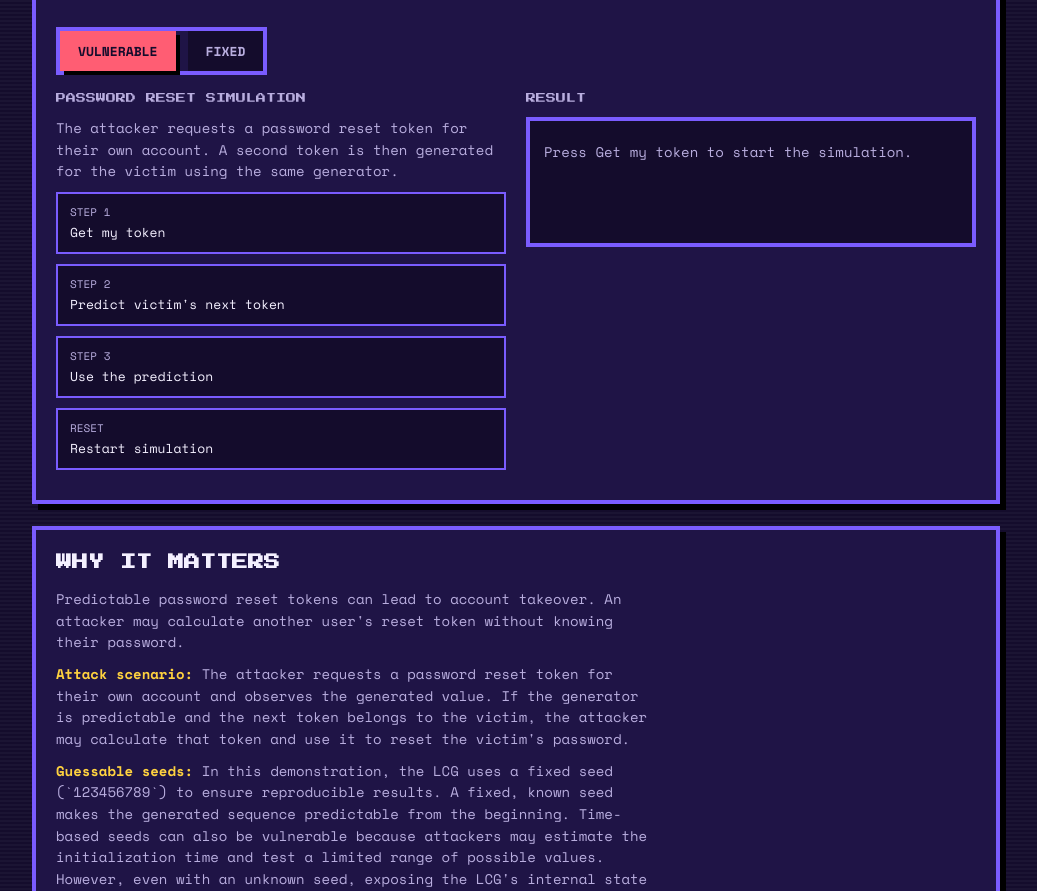
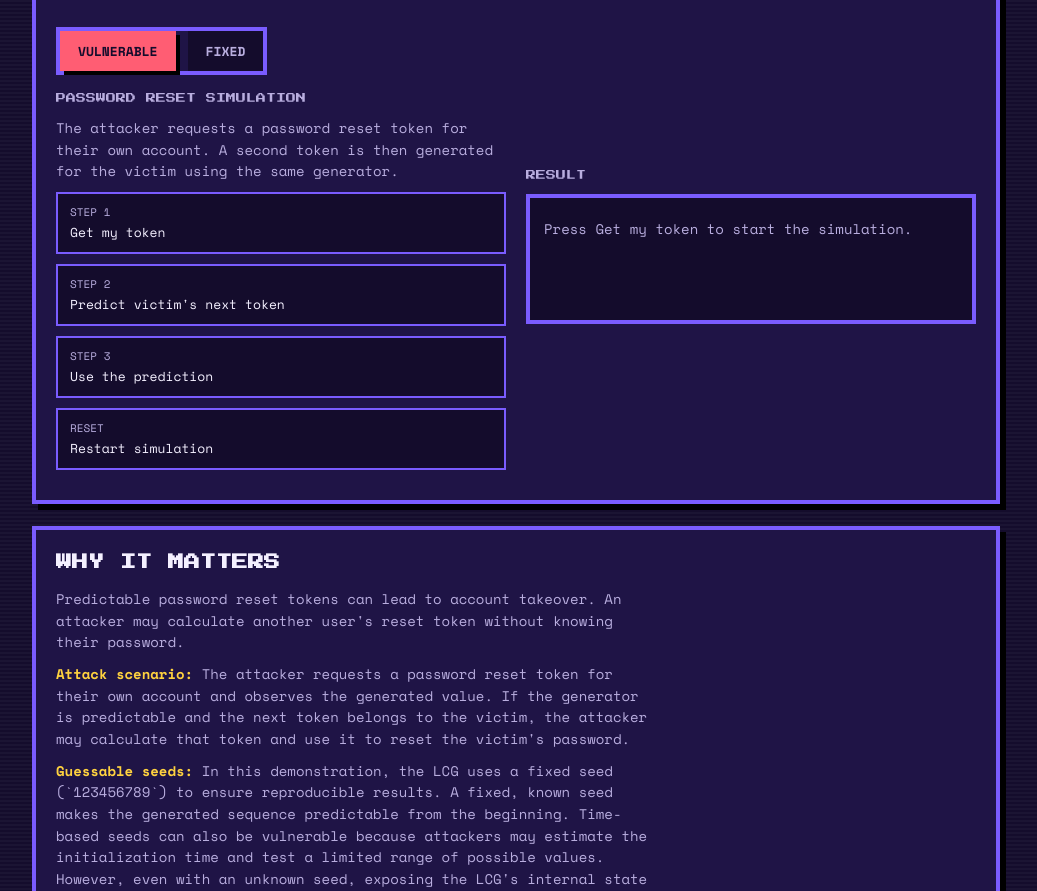
Before and after one commit to Renad1993/Final-Project-Interactive-Web-Security-Sandbox, a plain HTML site: page lab2.html in a window 1280 px wide. Shown: the part 1314-2205 px from the top of the page, without its empty margins (124-1161 px from the left). Drawn offline with nearby package versions, Linux system fonts and the light colour scheme.

Commit message:
Change Result Box Position

```diff
--- a/lab.css
+++ b/lab.css
@@ -82,4 +82,13 @@
 
 .sources a { color: var(--cwe); text-decoration: underline; }
 
+.weak-token-result {
+    transform: translateY(77px);
+}
+
+@media (max-width: 720px) {
+    .weak-token-result {
+        transform: none;
+    }
+}
 @media (max-width: 720px) { .cols { grid-template-columns: 1fr; } }
--- a/lab2.html
+++ b/lab2.html
@@ -190,7 +190,7 @@
 
 
         <!-- RESULTS -->
-        <div>
+        <div class="weak-token-result">
 
           <p class="lbl">RESULT</p>
 
```
